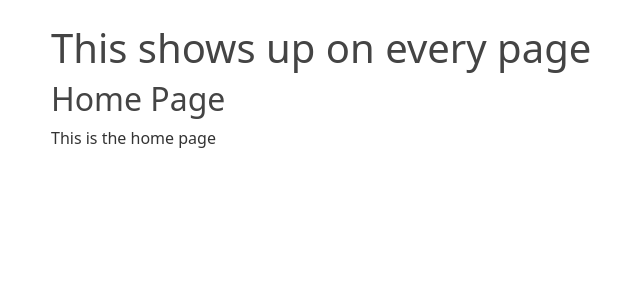
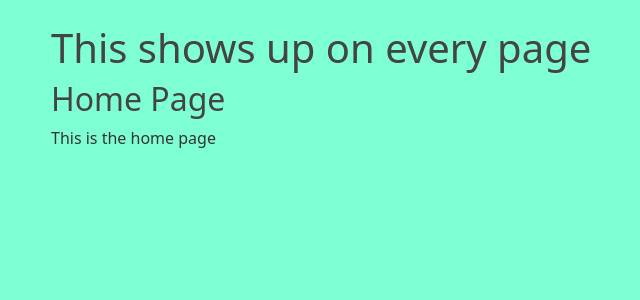
Before and after one commit to ecoe52/flask_demo, a Flask app: page / in a window 1280 px wide. Shown: the part 56-356 px from the top of the page, without its empty margins (31-671 px from the left). Run offline with Flask 3, Linux system fonts and the light colour scheme.

Commit message:
please work

```diff
--- a/static/main.css
+++ b/static/main.css
@@ -1,5 +1,5 @@
 body {
-  background:white;
+  background: aquamarine;
   color: #333333;
   margin-top: 5rem;
 }
```
